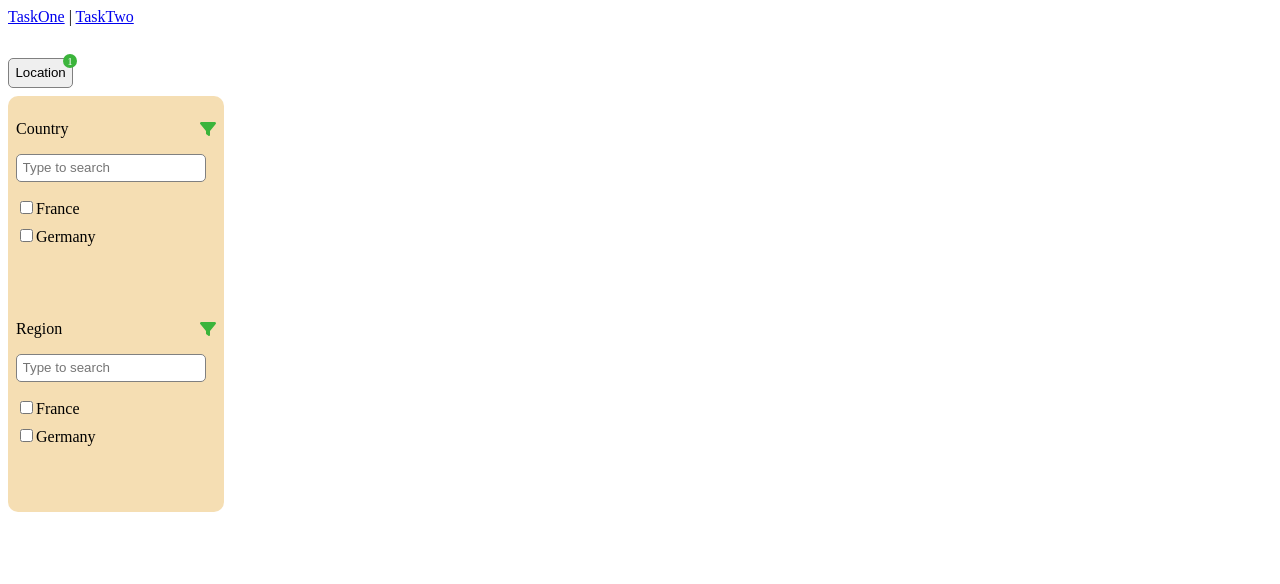
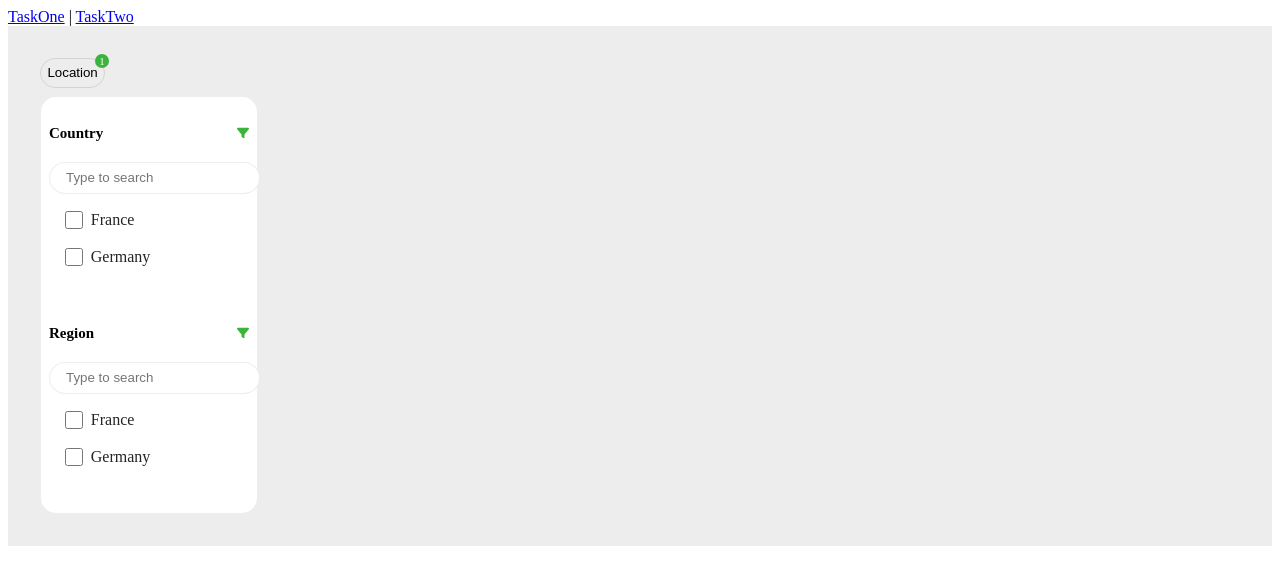
Before and after one commit to Meanmernapp/Vue-Location-Filter, a Vue app: page / in a window 1280 px wide. Shown: the top 584 px of the page. Built offline with nearby package versions, Linux system fonts and the light colour scheme.

Commit message:
Update TaskOne.vue

```diff
--- a/src/components/TaskOne.vue
+++ b/src/components/TaskOne.vue
@@ -10,7 +10,7 @@
       <!-- Country -->
       <div class="side_bar_option">
         <div class="head">
-          <p>Country</p>
+          <h4>Country</h4>
           <font-awesome-icon icon="fa-solid fa-filter" />
         </div>
         <input class="search" type="search" placeholder="Type to search">
@@ -29,7 +29,7 @@
       <!-- Region -->
       <div class="side_bar_option">
         <div class="head">
-          <p>Region</p>
+          <h4>Region</h4>
           <font-awesome-icon icon="fa-solid fa-filter" />
         </div>
         <input class="search" type="search" placeholder="Type to search">
@@ -133,18 +133,23 @@ export default defineComponent({
 
 <style scoped lang="scss">
 .location_container {
-  margin-top: 2rem;
+  background-color: #ededed;
+  padding: 2rem;
+
   // menu bar
   .menu_bar {
     .btn_location {
       position: relative;
       width: 70px;
-      button{
-        border: 1px solid gray;
-        border-radius: 5px;
+
+      button {
+        border: 1px solid #d3d3d3;
+        border-radius: 2rem;
+        background-color: #ededed;
         padding: 0.4rem;
       }
-      .icon_with_text{
+
+      .icon_with_text {
         width: 14px;
         height: 14px;
         border-radius: 50%;
@@ -160,38 +165,92 @@ export default defineComponent({
       }
     }
   }
+
   // location
-  .location_sidebar{
+  .location_sidebar {
     margin-top: 0.5rem;
     width: 200px;
     height: 400px;
-    background: wheat;
-    border-radius: 10px;
+    background: #fff;
+    border: 1px solid hsla(0, 0%, 44%, .12);
+    border-radius: 1rem;
     padding: 0.5rem;
-    .side_bar_option{
+
+    .side_bar_option {
       height: 200px;
-      .head{
+
+      .head {
         display: flex;
         align-items: center;
         justify-content: space-between;
 
-        svg{
+        h4 {
+          font-size: .9375rem;
+          font-weight: 600
+        }
+
+        svg {
           color: rgb(59, 180, 59);
+          font-size: .75rem;
         }
       }
-      .search{
-        border-radius: 5px;
-        border:1px solid gray;
-        padding: 0.35rem;
+
+      .search {
+        // border-radius: 5px;
+        // border:1px solid gray;
+        // padding: 0.35rem;
+        appearance: none;
+        background-color: #fff;
+        border: 1px solid hsla(0, 0%, 44%, .12);
+        border-radius: 1rem;
+        height: 2rem;
+        padding: 0 1rem;
       }
-      .check_filter_container{
-        padding-top: 0.5rem;
-        .check_filter_item{
+
+      .check_filter_container {
         padding-top: 0.5rem;
 
+        .check_filter_item {
+          cursor: pointer;
+          margin: 0 !important;
+          overflow: hidden;
+          padding: .4rem .75rem;
+          white-space: nowrap;
+          width: inherit;
+          display: flex;
+          align-items: center;
+          gap: 0.3rem;
+
+          input[type='checkbox'] {
+            // font-size: 3rem;
+            // height: 3rem;
+            // appearance: none;
+            cursor: pointer;
+            height: 1.125rem;
+            min-height: 1.125rem;
+            min-width: 1.125rem;
+            outline: none !important;
+            position: relative;
+            accent-color: #5abf6e;
+            width: 1.125rem;
+            color: #fff;
 
           }
 
+          span {
+            border-radius: 0 !important;
+            color: #232426;
+
+            text-overflow: ellipsis;
+
+          }
+
+        }
+
+        .check_filter_item:hover {
+          background-color: #c4ffcf;
+
+        }
       }
 
     }
```
Lines whose indentation alone changed are shown as unchanged.
